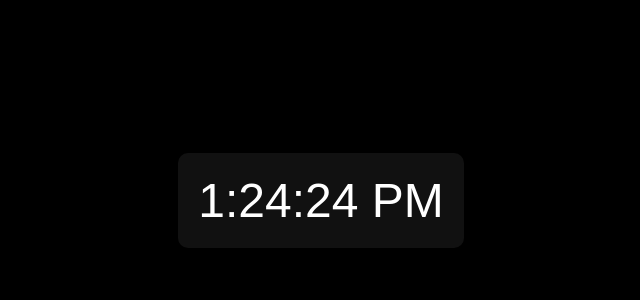
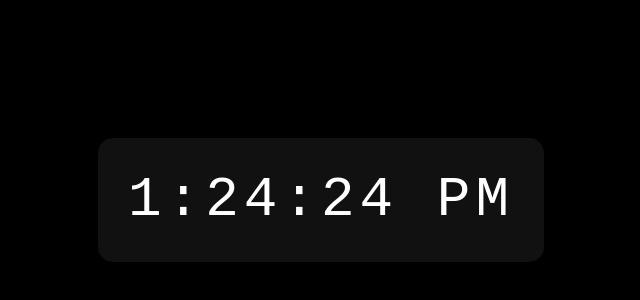
Before and after one commit to mazenAliRushdi/Digital-Clock, a plain HTML site: page index.html in a window 1280 px wide. Shown: the part 200-500 px from the top of the page, without its empty margins (319-959 px from the left). Drawn offline with Linux system fonts and the light colour scheme.

Commit message:
Enhance CSS styling

```diff
--- a/style.css
+++ b/style.css
@@ -10,8 +10,13 @@ body {
 .clock {
     background-color: #111;
     color: #fff;
-    padding: 20px;
-    border-radius: 10px;
-    font-family: sans-serif;
-    font-size: 3em;
+    padding: 30px;
+    border-radius: 15px;
+    font-family: 'Courier New', monospace;
+    font-size: 3.5em;
+    box-shadow: 0 5px 15px rgba(0, 0, 0, 0.5);
 }
+
+#time {
+    letter-spacing: 5px;
+}
```
